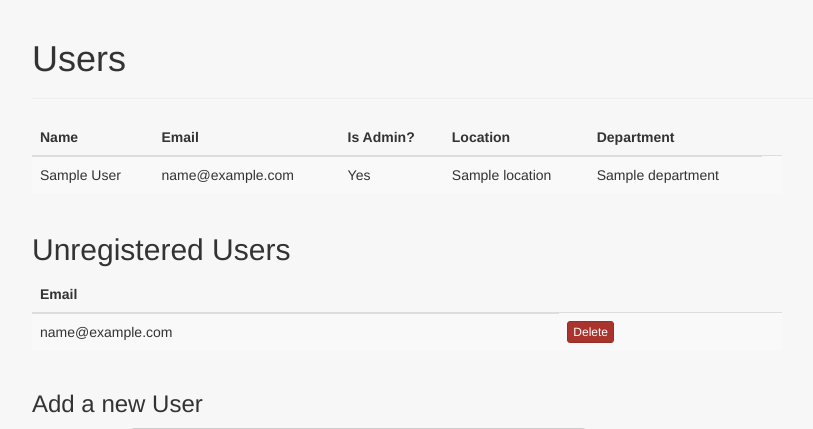
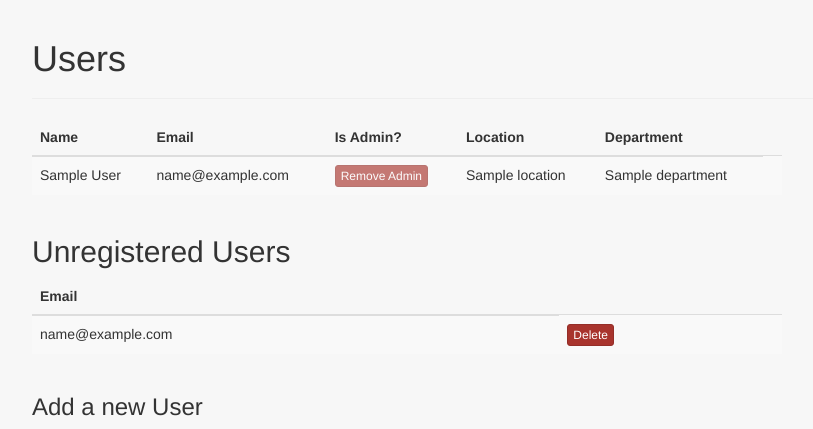
Before and after one commit to gorel/dli-reports, a Flask app: page /admin/edit_users in a window 1280 px wide. Shown: the part 51-480 px from the top of the page, without its empty margins (38-851 px from the left). Run offline with Flask 2, Linux system fonts and the light colour scheme; a user stored in the database is signed in; tables that the repository leaves empty hold one stand-in row (values such as "Sample post"); parts of the project's set-up code (start-up, migrations or seed data) failed here and were passed over; some libraries are stand-ins or nearby versions.

Commit message:
Disabled the button for the current user

```diff
--- a/dli_app/templates/admin/edit_users.html
+++ b/dli_app/templates/admin/edit_users.html
@@ -23,7 +23,9 @@
               <td>{{ user.name }}</td>
               <td>{{ user.email }}</td>
               {% if user.email == current_user.email %}
-                  <td>Yes</td>
+                <td>
+                  <button class="btn btn-xs btn-danger" disabled>Remove Admin</button>
+                </td>
               {% else %}
                 {% if user.is_admin %}
                     <td><form action="{{ url_for('admin.demote_user', user_id=user.id) }}" method="POST">
```
